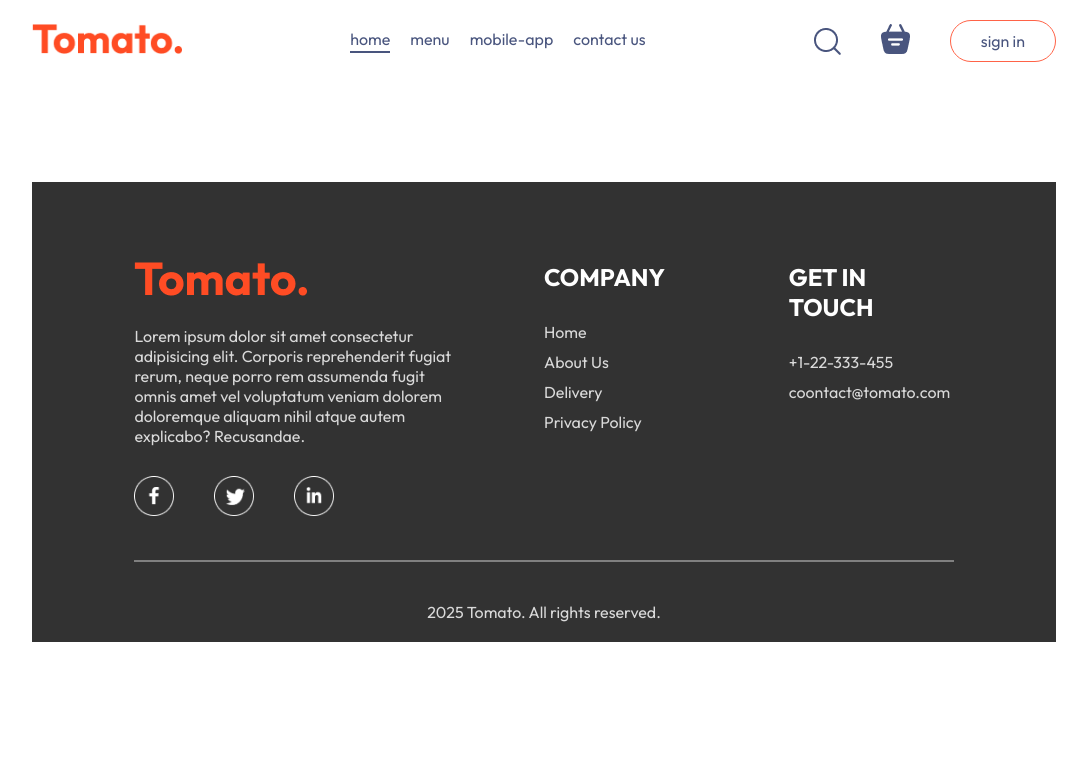
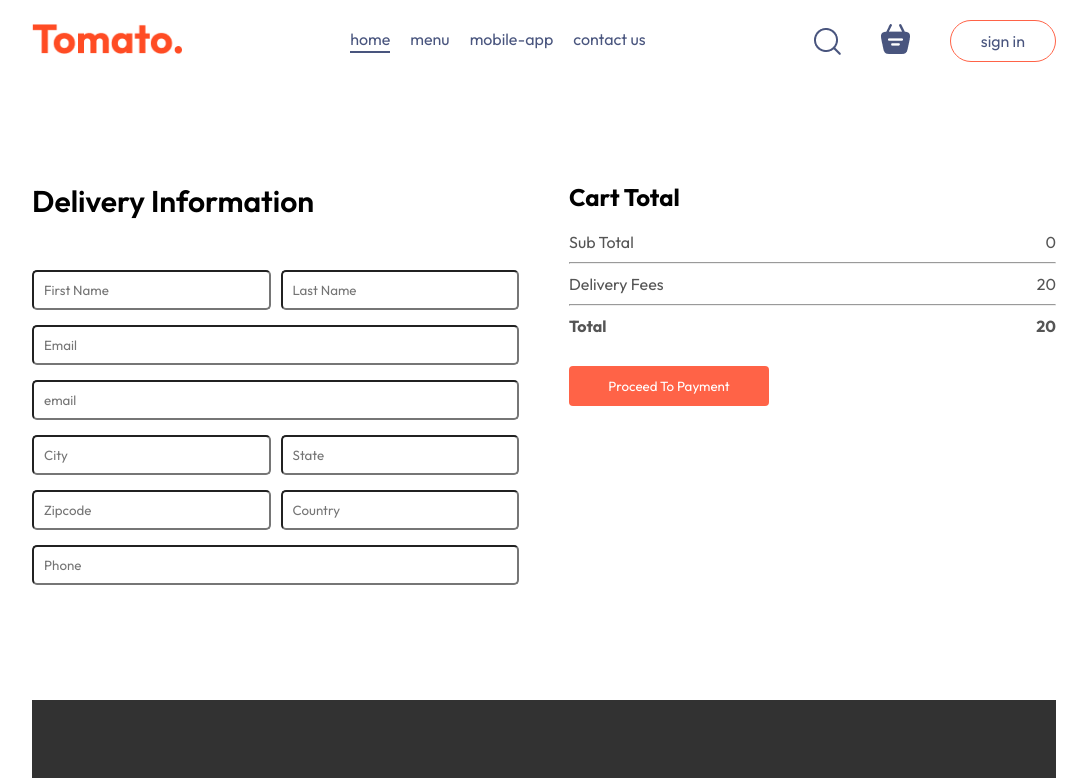
Before and after one commit to Jithin2k/Tomato-app, a React (Vite) app: page /order in a window 1280 px wide. Shown: the top 778 px of the page, without its empty margins (96-1183 px from the left). Built offline with nearby package versions, Linux system fonts and the light colour scheme.

Commit message:
Create Place Order page

```diff
--- a/src/Pages/PlaceOrder/PlaceOrder.css
+++ b/src/Pages/PlaceOrder/PlaceOrder.css
@@ -0,0 +1,51 @@
+.place-order{
+    display: flex;
+    align-items: start;
+    margin-top: 100px;
+    gap: 50px;
+    justify-content: space-between;
+}
+
+.place-order-left{
+    width: 100%;
+    max-width: max(30%,500px);
+}
+
+.place-order-left .title{
+    font-size: 30px;
+    font-weight: 600;
+    margin-bottom: 50px;
+}
+
+.place-order-left input{
+    margin-bottom: 15px;
+    width: 100%;
+    padding: 10px;
+    border: 1px slid #c5c5c5;
+    border-radius: 5px;
+    outline-color: tomato;
+}
+
+.place-order-left .multi-fields{
+    display: flex;
+    gap: 10px;
+}
+
+.place-order-right{
+    width: 100%;
+    max-width: (40%,500px);
+}
+
+.place-order .cart-total button{
+    margin-top: 30px;
+}
+
+
+@media (max-width:750px){
+    .place-order{
+        display: flex;
+        flex-direction: column;
+        justify-content: space-between;
+        align-items: center;
+    }
+}
--- a/src/Pages/PlaceOrder/PlaceOrder.jsx
+++ b/src/Pages/PlaceOrder/PlaceOrder.jsx
@@ -1,12 +1,55 @@
-import React from 'react'
-import "./PlaceOrder.css"
+import React, { useContext } from "react";
+import "./PlaceOrder.css";
+import { StoreContext } from "../../Context/StoreContext";
 
 const PlaceOrder = () => {
+  const { getTotalCartAmount } = useContext(StoreContext);
   return (
-    <div>
+    <form className="place-order">
+      <div className="place-order-left">
+        <p className="title">Delivery Information</p>
+        <div className="multi-fields">
+          <input type="text" placeholder="First Name" />
+          <input type="text" placeholder="Last Name" />
+        </div>
+        <input type="email" placeholder="Email" />
+        <input type="street" placeholder="email" />
+        <div className="multi-fields">
+          <input type="text" placeholder="City" />
+          <input type="text" placeholder="State" />
+        </div>
+        <div className="multi-fields">
+          <input type="text" placeholder="Zipcode" />
+          <input type="text" placeholder="Country" />
+        </div>
+        <input type="text" placeholder="Phone" />
+      </div>
+      <div className="place-order-right">
+        <div className="cart-total">
+          <h2>Cart Total</h2>
+          <div>
+            <div className="cart-total-details">
+              <p>Sub Total</p>
+              <p>{getTotalCartAmount()}</p>
+            </div>
+            <hr />
+            <div className="cart-total-details">
+              <p>Delivery Fees</p>
+              <p>{20}</p>
+            </div>
+            <hr />
+            <div className="cart-total-details">
+              <b>Total</b>
+              <b>{getTotalCartAmount() + 20}</b>
+            </div>
+            <button >
+              Proceed To Payment
+            </button>
+          </div>
+        </div>
+      </div>
+    </form>
+  );
+};
 
-    </div>
-  )
-}
-
-export default PlaceOrder
+export default PlaceOrder;
```
